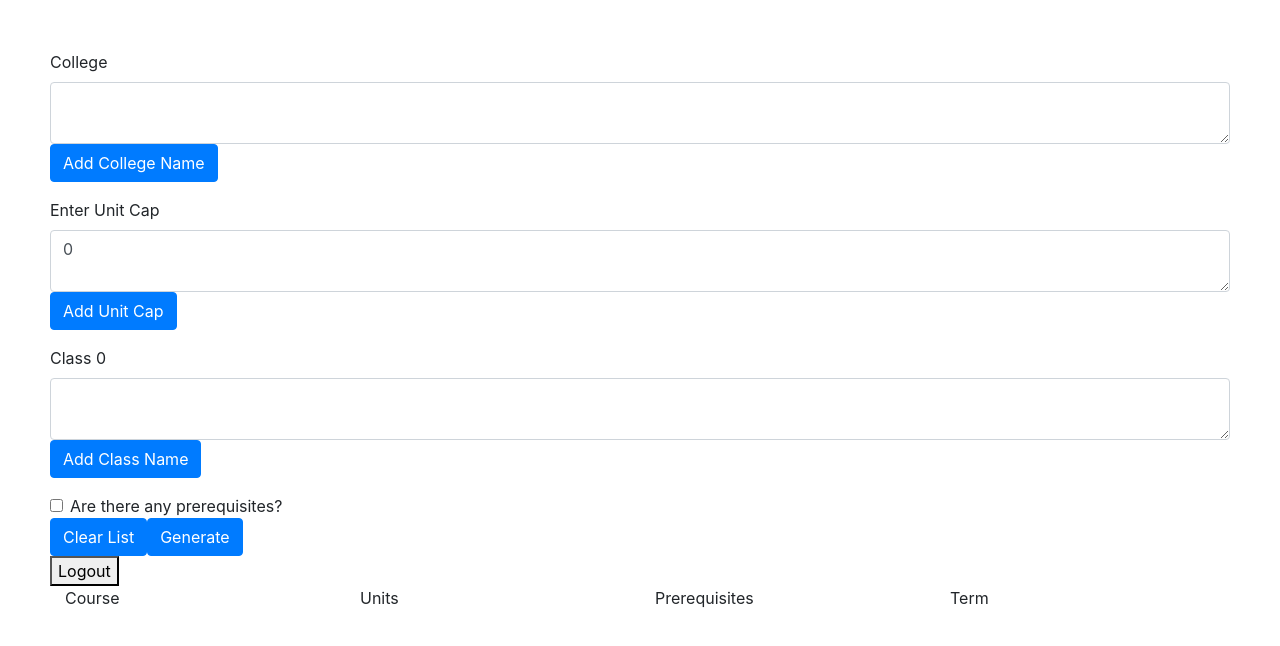
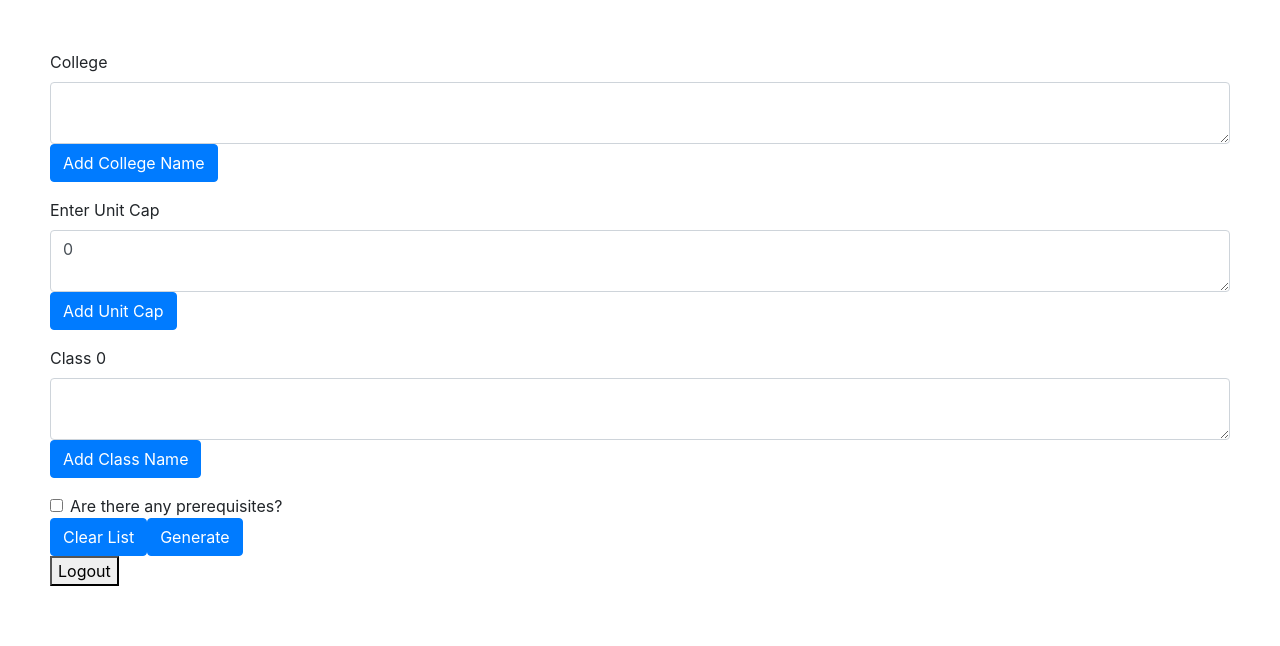
Before and after one commit to ayushnabar/HackMit2020, a React (Create React App) app: page / in a window 1280 px wide. Shown: the top 646 px of the page. Built offline with nearby package versions, Linux system fonts and the light colour scheme.

Commit message:
trevor told me to push

```diff
--- a/src/Home/component/Home.jsx
+++ b/src/Home/component/Home.jsx
@@ -18,7 +18,7 @@ class Home extends Component {
         this.logout = this.logout.bind(this);
         this.addCollege = this.addCollege.bind(this);
         this.handleCollegeInputChange = this.handleCollegeInputChange.bind(this);
-
+        this.generate = this.generate.bind(this);
         this.state = {
             user: fire.auth().currentUser,
             college: "",
@@ -49,6 +49,7 @@ class Home extends Component {
             toShow: true,
             summer: true,
             quarter: true,
+            showPlanner: false,
         }
     }
 
@@ -149,6 +150,9 @@ class Home extends Component {
             this.state.orderedList.push(this.state.nonPreReqList[i]);
         }
     }
+    generate(){
+        this.setState({showPlanner: true})
+    }
     logout(){
 
         fire.auth().signOut();
@@ -183,14 +187,14 @@ class Home extends Component {
                     <button type="button" class="btn btn-primary" onClick = { this.addClass } > Enter </button>
                 </div> : null}
                     <button type="button" class="btn btn-primary" onClick = { this.addClass } > Clear List </button>
-                    <button type="button" class="btn btn-primary" onClick={ this.printTable } > Generate </button>
+                    <button type="button" class="btn btn-primary" onClick={ this.generate } > Generate </button>
                     <div>
                         { this.state.college }
                     </div>
                 <button onClick={this.logout} > Logout</button>
 
                 <div id="planner">
-                    <Planner courses = {this.state.classes} />
+                    {this.state.showPlanner ? <Planner courses = {this.state.classes} /> : null}
                 </div>
             </div>
 
```
